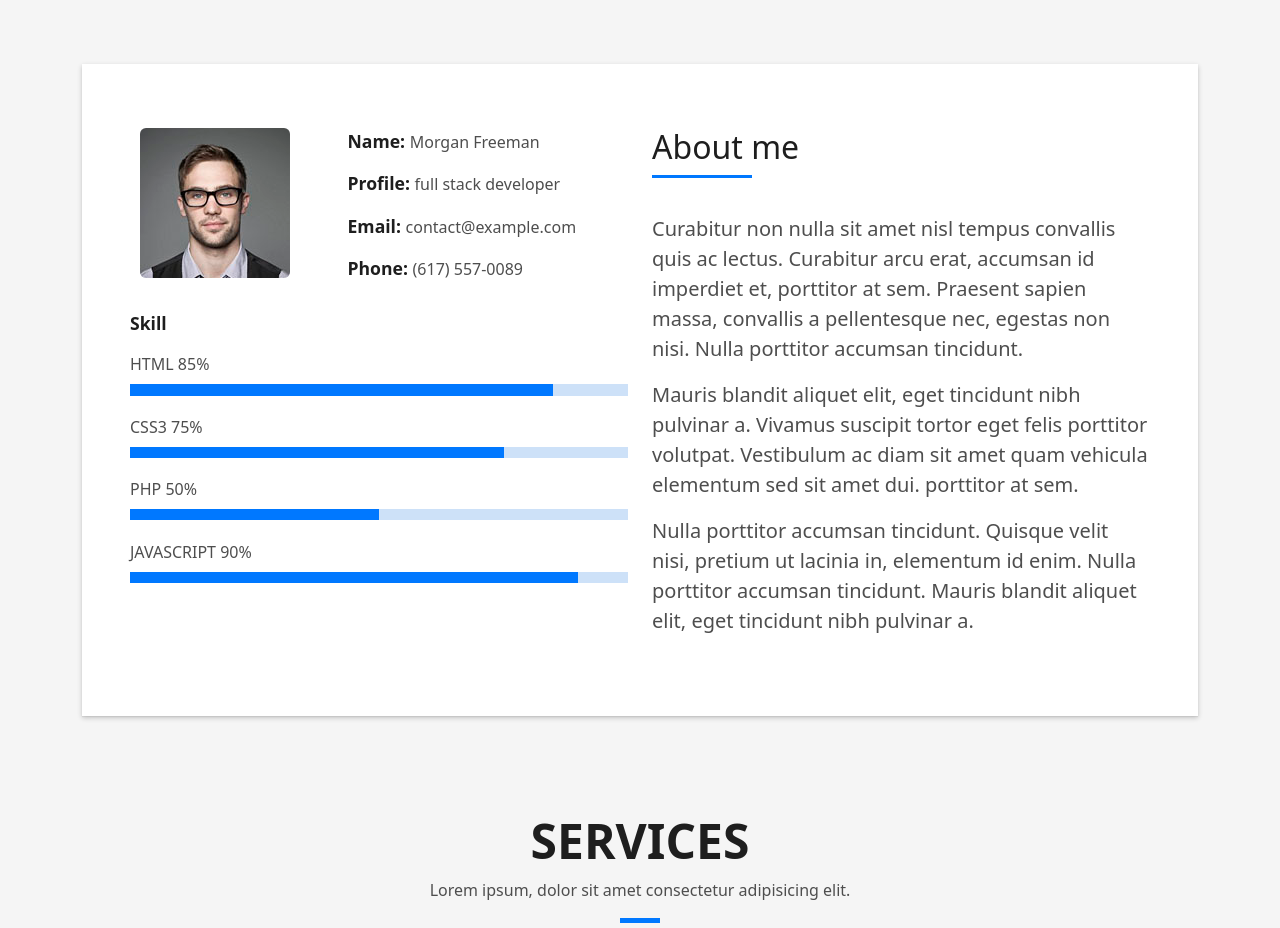
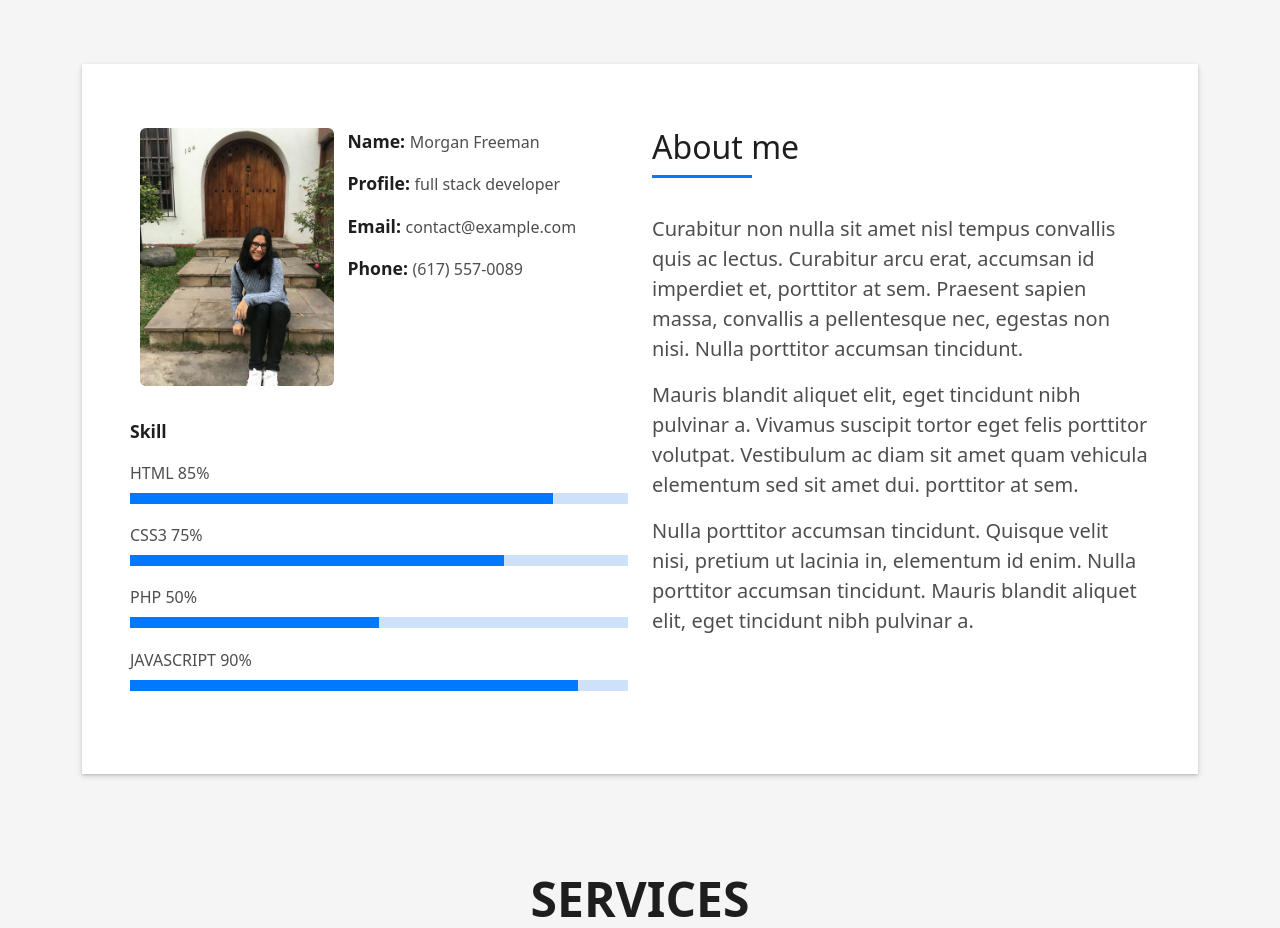
Before and after one commit to alealvarez7/Portafolio, a plain HTML site: page index.html in a window 1280 px wide. Shown: the part 800-1728 px from the top of the page. Drawn offline with Linux system fonts and the light colour scheme.

Commit message:
Update index.html

```diff
--- a/index.html
+++ b/index.html
@@ -82,7 +82,7 @@
                   <div class="row">
                     <div class="col-sm-6 col-md-5">
                       <div class="about-img">
-                        <img src="assets/img/testimonial-2.jpg" class="img-fluid rounded b-shadow-a" alt="">
+                        <img src="assets/img/IMG_20180727_232252.jpg" class="img-fluid rounded b-shadow-a" alt="">
                       </div>
                     </div>
                     <div class="col-sm-6 col-md-7">
```
